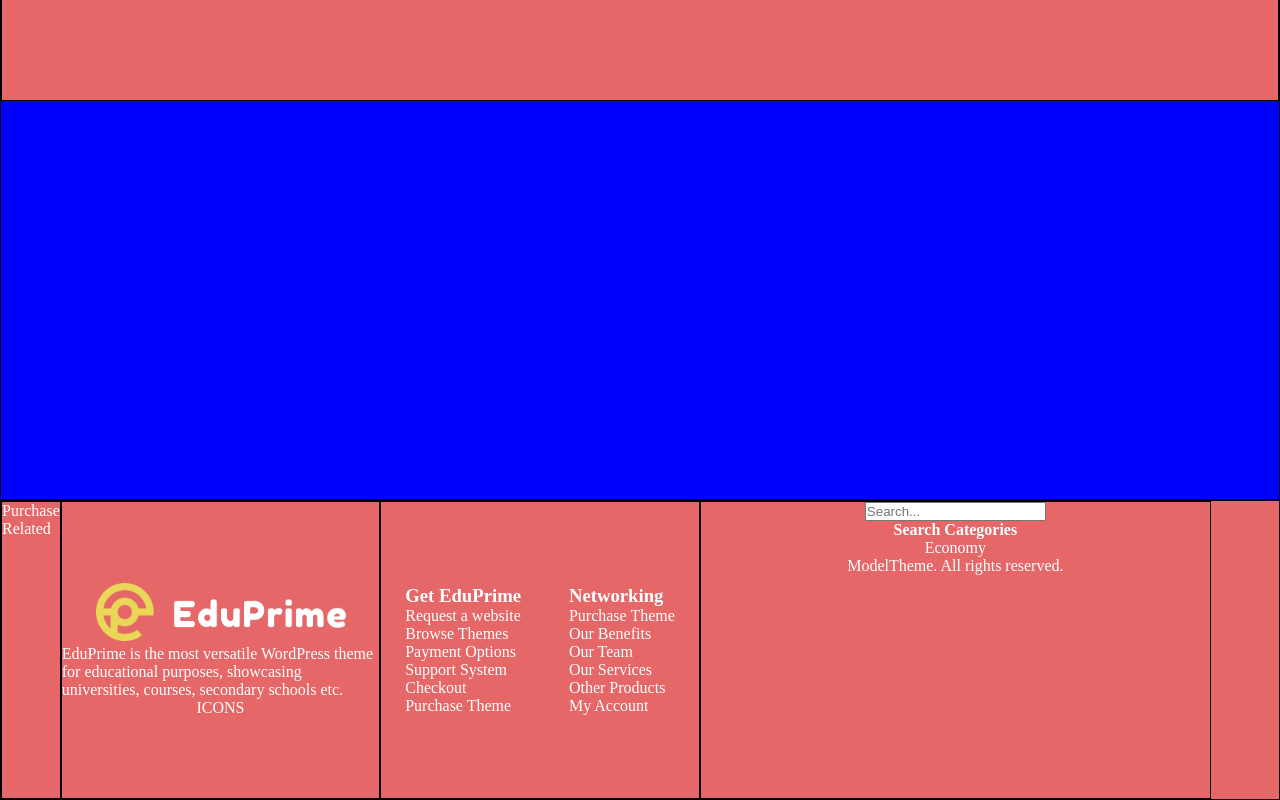
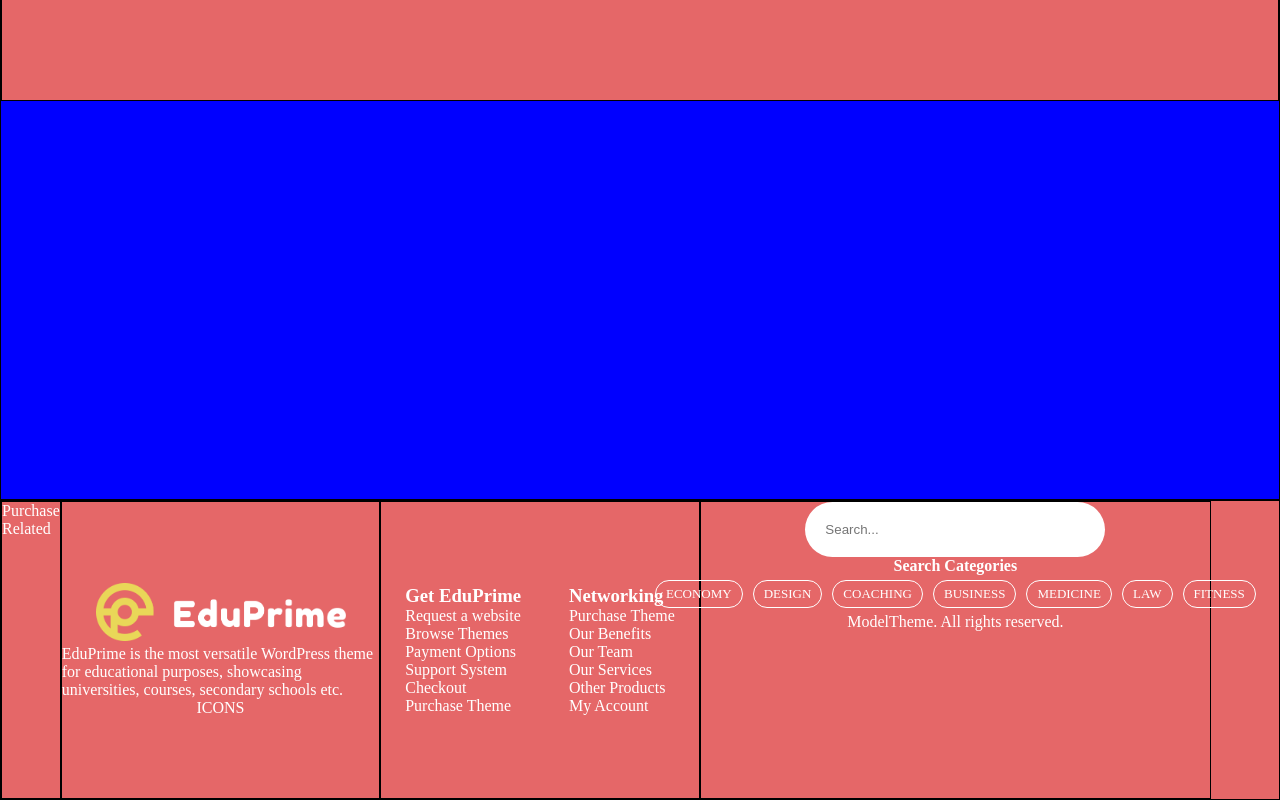
Before and after one commit to Afrodario/proj-html-vuejs, a Vue app: page / in a window 1280 px wide. Shown: the part 400-1200 px from the top of the page. Built offline with nearby package versions, Linux system fonts and the light colour scheme.

Commit message:
08. Dinamicizzazione tag del footer

```diff
--- a/src/assets/style/common.scss
+++ b/src/assets/style/common.scss
@@ -30,6 +30,7 @@ ul {
     }
 }
 
+//Elementi comuni
 .main-btn {
     border: transparent;
     padding: 15px;
@@ -39,3 +40,19 @@ ul {
     font-weight: bold;
     font-size: 20px;
 }
+
+.search-bar {
+    padding: 20px;
+    border-radius: 30px;
+    border: transparent;
+    width: 300px;
+}
+
+.category-tag {
+    border: 1px solid white;
+    border-radius: 30px;
+    padding: 5px 10px;
+    margin: 5px;
+    text-transform: uppercase;
+    font-size: 13px;
+}
--- a/src/components/EduFooter.vue
+++ b/src/components/EduFooter.vue
@@ -43,11 +43,12 @@
       </div>
 
       <div class="debug footer-search flex flex-col">
-        <input type="text" placeholder="Search...">
+        <input class="search-bar" type="text" placeholder="Search...">
         <h4>Search Categories</h4>
         <div class="footer-tags flex">
-            <ul>
-                <li>Economy</li>
+            <ul v-for="(item, index) in tags"
+                :key="index">
+                <li class="category-tag">{{item}}</li>
             </ul>
         </div>
         <span>ModelTheme. All rights reserved.</span>
@@ -115,7 +116,8 @@ export default {
                     id: 5,
                     text: "My Account"
                 },
-            ]
+            ],
+            tags: ["Economy", "Design", "Coaching", "Business", "Medicine", "Law", "Fitness"]
         }
     }
 }
```
